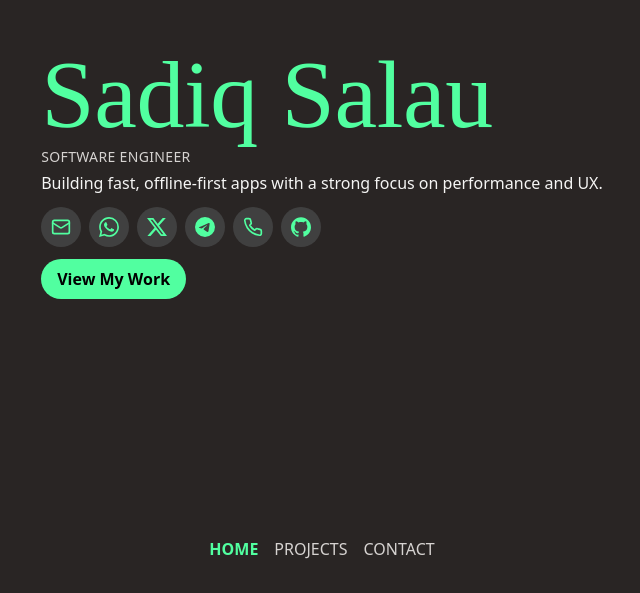
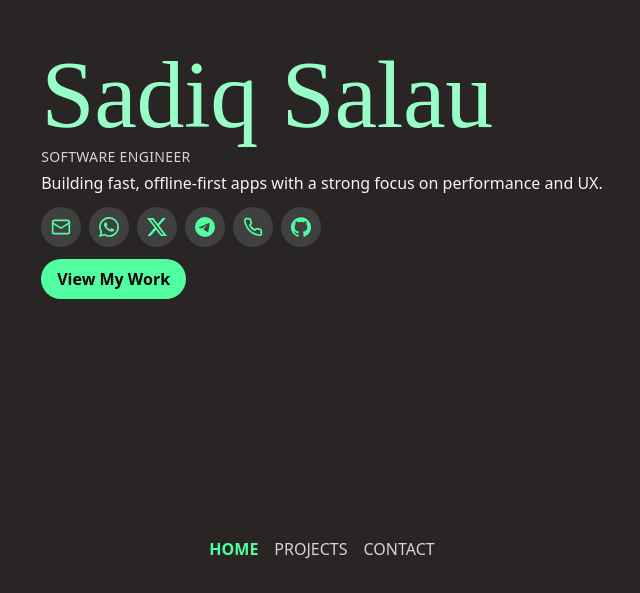
Before and after one commit to sadiqsalau/sadiqsalau-portfolio, a React (Vite) app: page / in a window 1280 px wide. Shown: the part 207-800 px from the top of the page, without its empty margins (318-958 px from the left). Built offline with nearby package versions, Linux system fonts and the light colour scheme.

Commit message:
feat: Set name color in hero to text-green-300

```diff
--- a/src/components/Hero.tsx
+++ b/src/components/Hero.tsx
@@ -71,7 +71,7 @@ export default function Hero() {
         <div className="flex flex-col items-center gap-1 md:items-start">
           {/* Intro */}
           <h1 className="text-center font-fredoka-one leading-snug tracking-tight">
-            <span className="inline-block text-green-500 text-8xl">
+            <span className="inline-block text-green-300 text-8xl">
               Sadiq Salau
             </span>
           </h1>
```
